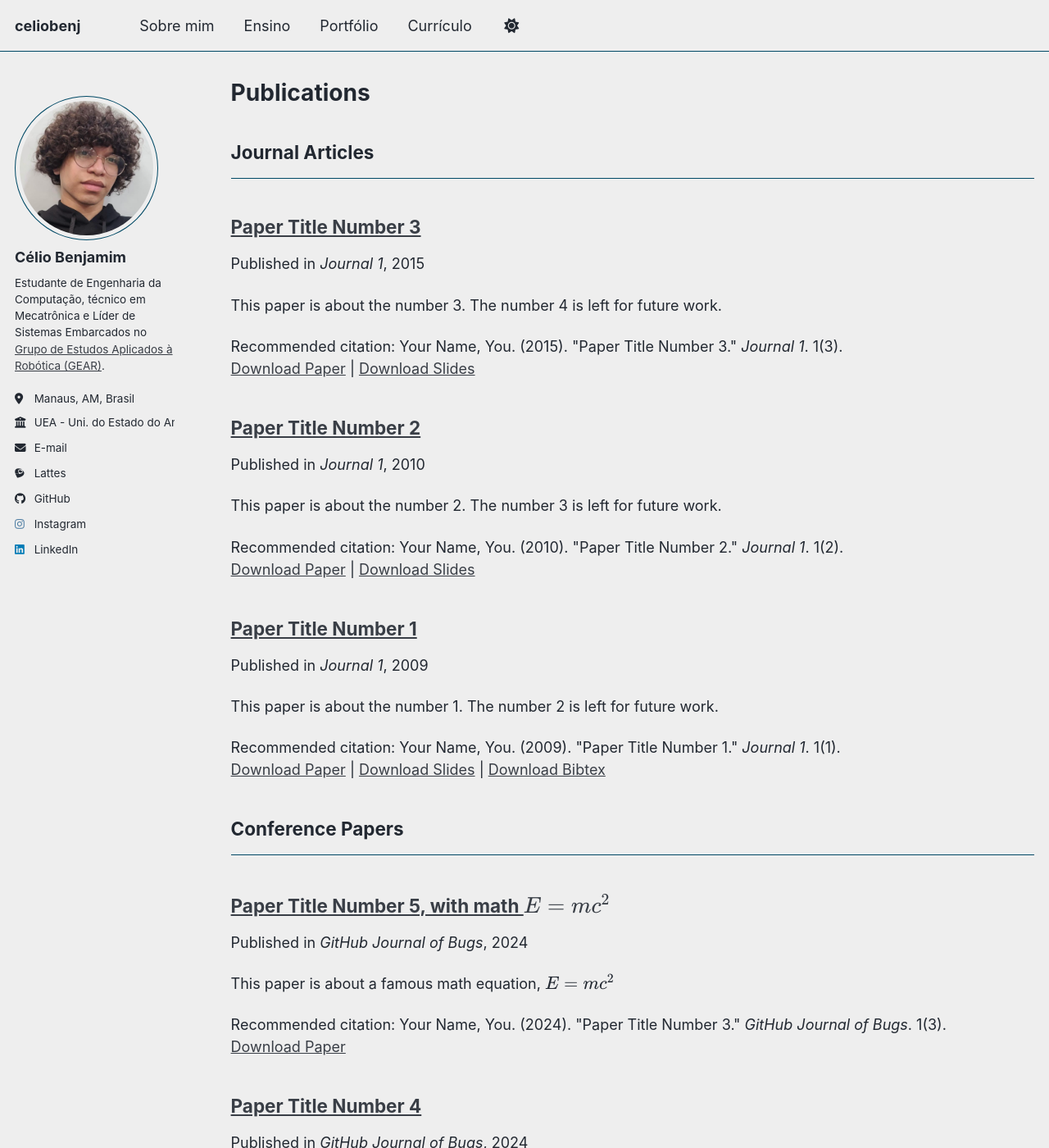
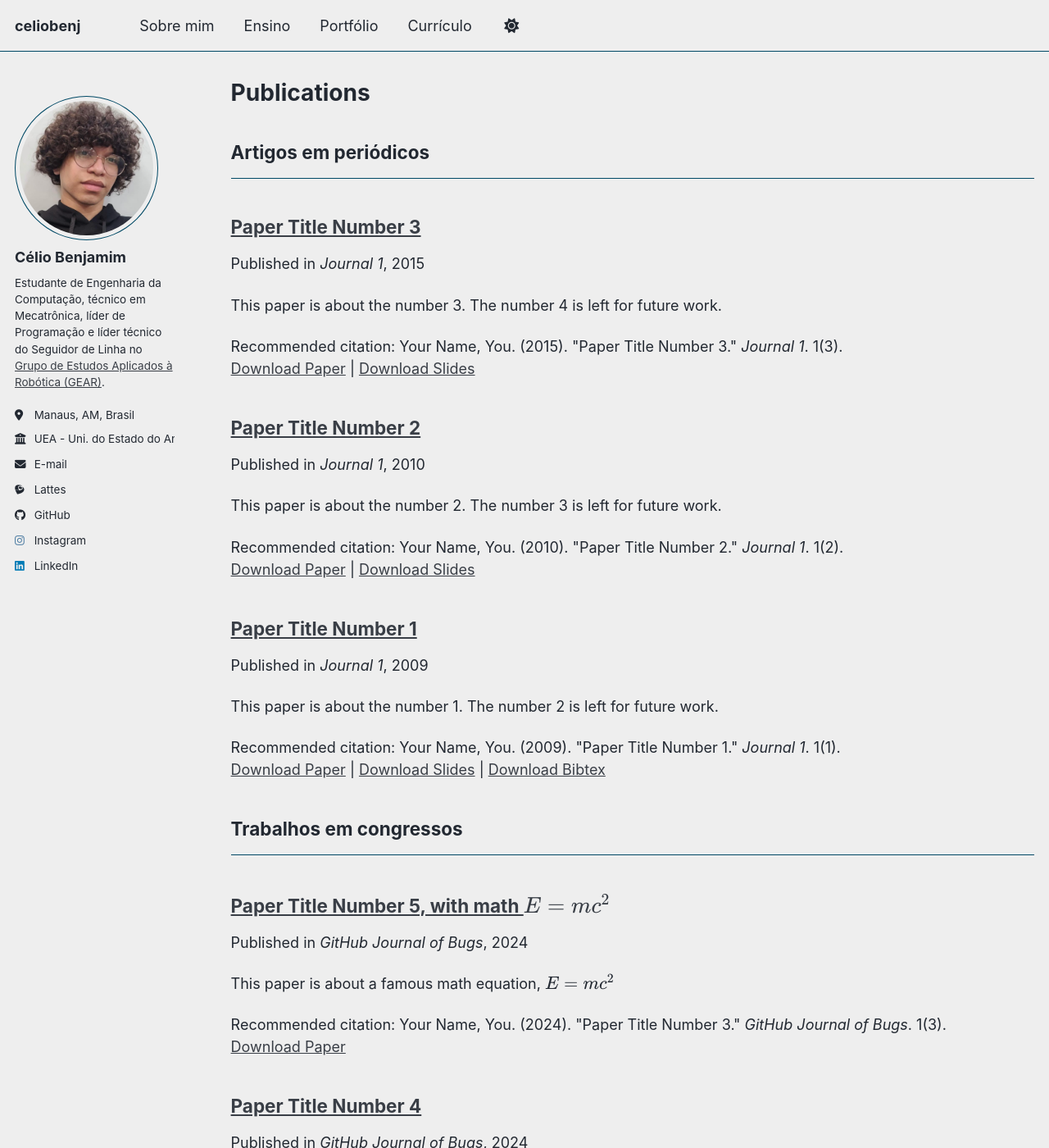
Before and after one commit to celiobenj/celiobenj.github.io, a Jekyll site: the page built from _pages/publications.html, in a window 1280 px wide and 1400 px high. Shown: the whole window at 82% size. Built offline with Jekyll 4.4.1, drawn with Linux system fonts in a browser that asks for light colours; some web fonts are replaced; a script bundle is joined from its source files by our own code; library files that are not in the unit come from our copies.

Commit message:
chore(config): atualiza bio, descrição e títulos das categorias de publicação

```diff
--- a/_config.yml
+++ b/_config.yml
@@ -12,7 +12,7 @@ site_theme               : "air" # The available themes options are "default", "
 title                    : "celiobenj"
 title_separator          : "-"
 name                     : &name "Célio Benjamim"
-description              : &description "Portifólio de Célio Benjamim"   # Update this with a general description of your site, this is the default if not overridden by a page
+description              : &description "Site acadêmico e portfólio de Célio Benjamim"   # Update this with a general description of your site, this is the default if not overridden by a page
 url                      : https://celiobenj.github.io # The base hostname & protocol for your site e.g. "https://[your GitHub username].github.io",
                                                            # or if you already have some other page hosted on Github then use "https://[your GitHub username].github.io/[Your Repo Name]"
 baseurl                  : "" # the subpath of your site, e.g. "/blog"
@@ -26,7 +26,7 @@ author:
   avatar           : "profile.png"
   name             : "Célio Benjamim"
   pronouns         : # example: "she/her"
-  bio              : "Estudante de Engenharia da Computação, técnico em Mecatrônica e Líder de Sistemas Embarcados no <a href='https://github.com/GEAR-EST' target='_blank'>Grupo de Estudos Aplicados à Robótica (GEAR)</a>."
+  bio              : "Estudante de Engenharia da Computação, técnico em Mecatrônica, líder de Programação e líder técnico do Seguidor de Linha no <a href='https://github.com/GEAR-EST' target='_blank'>Grupo de Estudos Aplicados à Robótica (GEAR)</a>."
   location         : "Manaus, AM, Brasil"
   employer         : "UEA - Uni. do Estado do Amazonas"
   employer_page    : "https://www.uea.edu.br/"
@@ -87,11 +87,11 @@ author:
 # Publication Category - The following the list of publication categories and their headings
 publication_category:
   books:
-    title: 'Books'
+    title: 'Livros'
   manuscripts:
-    title: 'Journal Articles'
+    title: 'Artigos em periódicos'
   conferences:
-    title: 'Conference Papers'
+    title: 'Trabalhos em congressos'
 
 # Site Settings
 teaser                   :  # filename of teaser fallback teaser image placed in /images/ for social media previews
```
